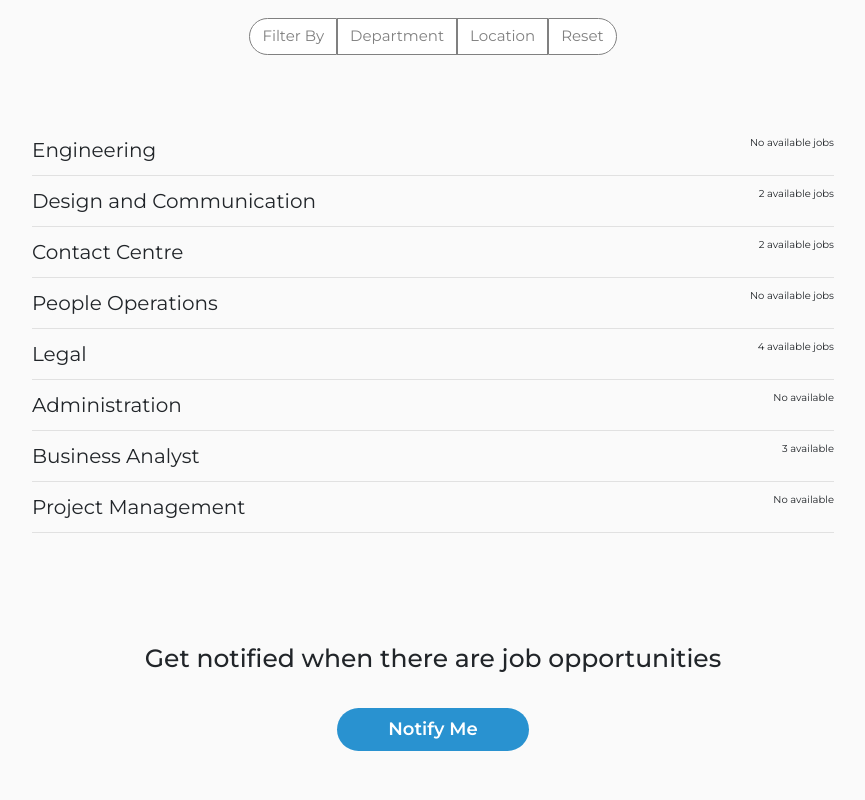
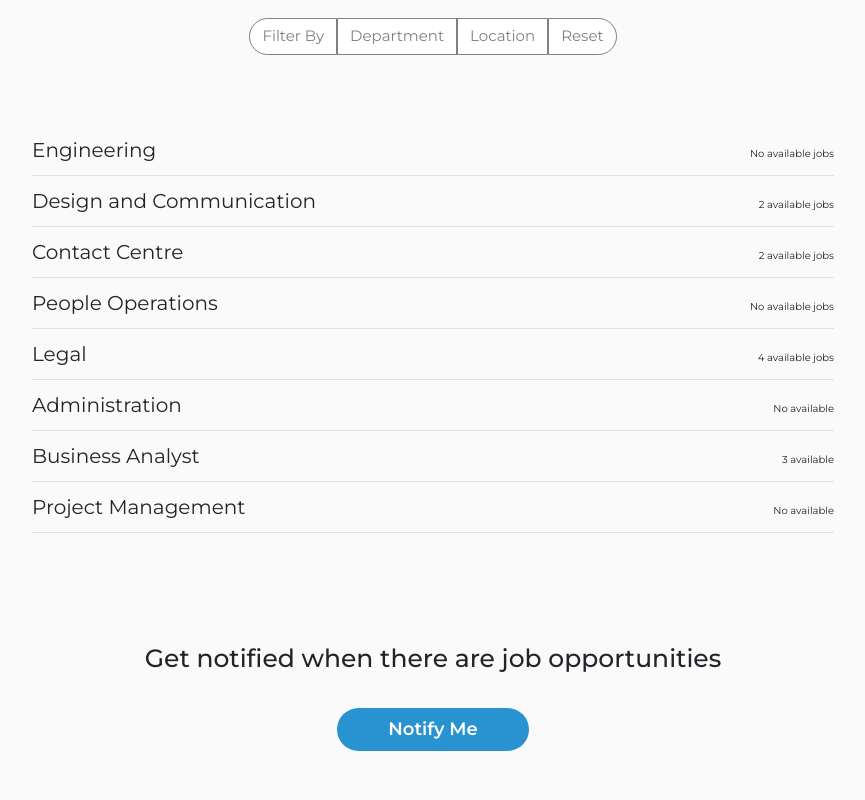
Before and after one commit to geraldanosike/JoinUsPage, a React (Create React App) app: page / in a window 1280 px wide. Shown: the part 1860-2660 px from the top of the page, without its empty margins (207-1072 px from the left). Built offline with nearby package versions, Linux system fonts and the light colour scheme.

Commit message:
added margin, alignitem to team.js and jobview.js

```diff
--- a/src/components/Team.js
+++ b/src/components/Team.js
@@ -3,7 +3,7 @@ import "../css/App.css";
 const Team = () => {
     return (
       <div>
-        <div className="container-fluid">
+        <div className="container-fluid mt-5">
           <div className="row">
             <div className="col-md-12 m-auto text-center">
               <h1 className="title-heading">Why You Will Love it at VGG</h1>
--- a/src/css/Jobviews.css
+++ b/src/css/Jobviews.css
@@ -68,9 +68,12 @@
 .JoblistStyle ul {
     display: flex;
     justify-content: space-between;
+    margin-bottom: 0 !important;
+    align-items: baseline;
 }
 .JoblistStyle li{
     list-style: none;
+
 }
 
 .JoblistStyle .jobDeptList {
@@ -92,7 +95,7 @@ button:active{
     margin-top: 3rem;
     border-radius: 25px;
     width: 15%;
-    margin-bottom: 6rem;
+    margin-bottom: 10rem;
     transition: all .2s ease-in-out;
 }
 
```
